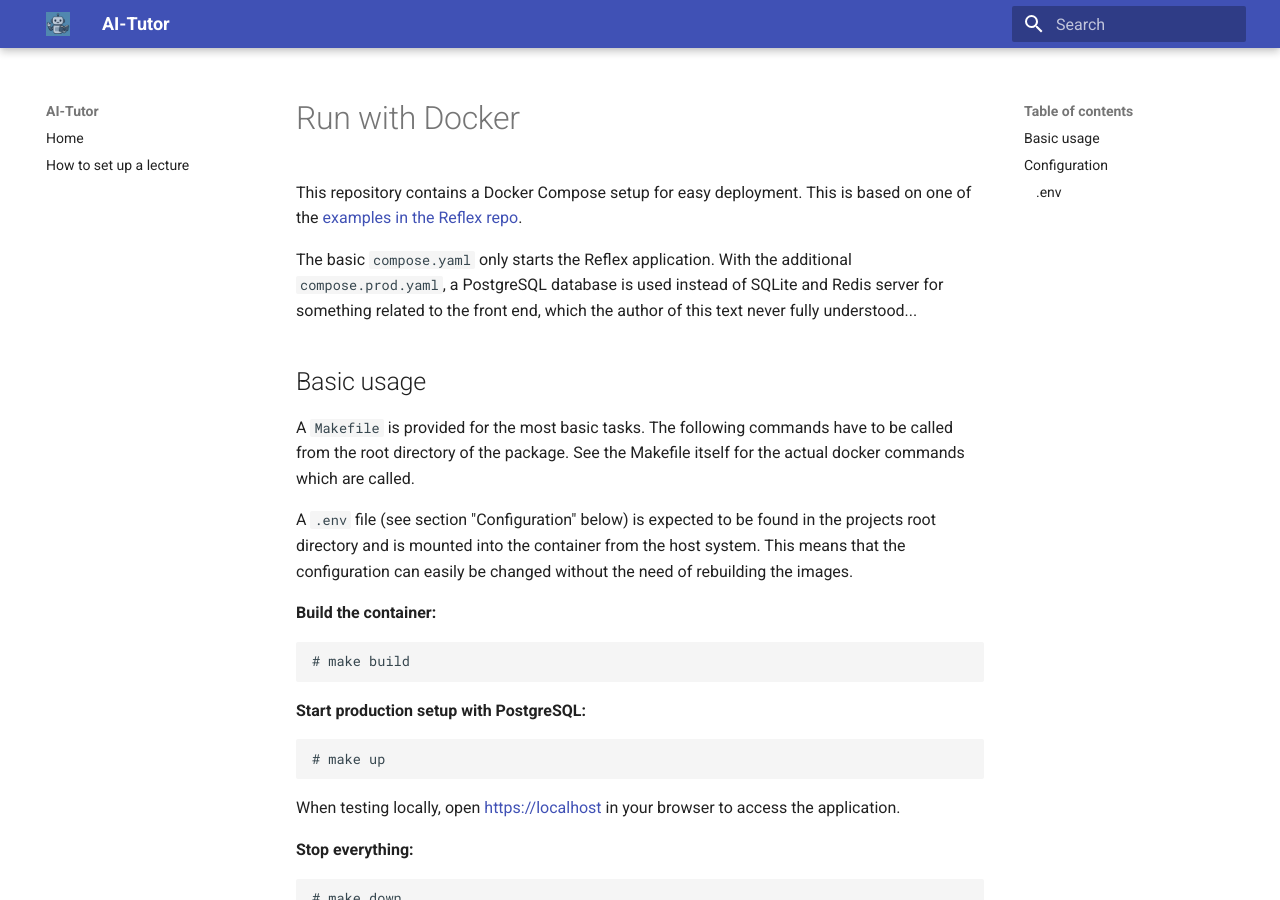
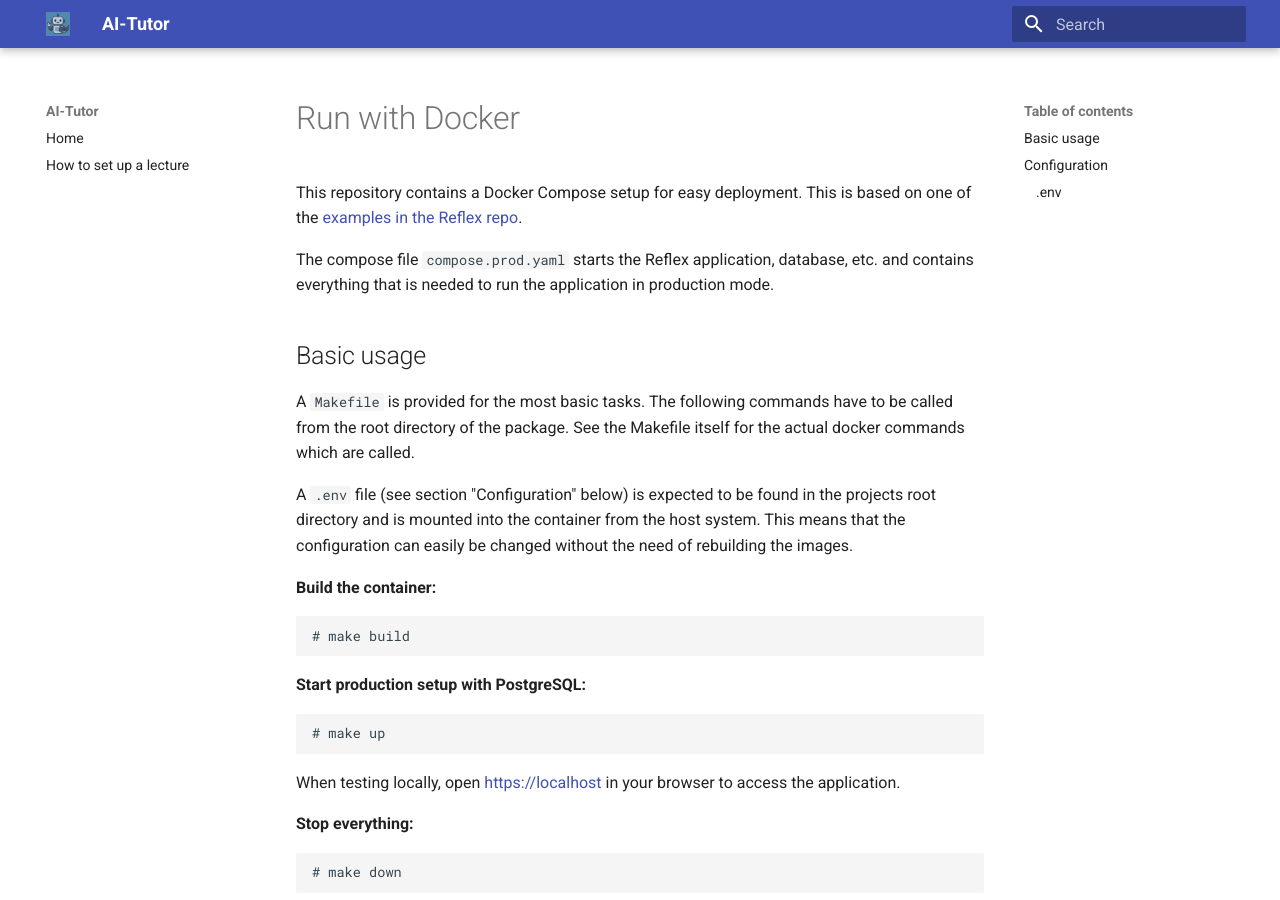
Before and after one commit to martius-lab/ai-tutor, an MkDocs documentation site: the page built from docs/docker.md, in a window 1280 px wide and 900 px high. Built offline with MkDocs 1.6.1 and Material for MkDocs 9.7.7, drawn with Linux system fonts in a browser that asks for light colours.

Commit message:
docker: Simplify the production file
We never used the Docker + SQLite setup given by using `compose.yaml`
alone.  To simlify the setup, just move everything to
`compose.prod.yaml` and delete `compose.yaml`.

I kept the "prod" variant instead of just `compose.yaml` for better
distinction with the soon-to-be-added compose file for development
database.

```diff
--- a/compose.mailpit.yaml
+++ b/compose.mailpit.yaml
@@ -1,5 +1,5 @@
 # Use this override file to test SMTP delivery locally with Mailpit.
-#     docker compose -f compose.yaml -f compose.mailpit.yaml up
+#     docker compose -f compose.mailpit.yaml up
 services:
   mailpit:
     image: axllent/mailpit
--- a/compose.tools.yaml
+++ b/compose.tools.yaml
@@ -1,6 +1,6 @@
 # Use this override file with `compose.prod.yaml` to run admin tools
 # for production services.
-#     docker compose -f compose.yaml -f compose.prod.yaml -f compose.tools.yaml up -d
+#     docker compose -f compose.prod.yaml -f compose.tools.yaml up -d
 services:
   adminer:
     image: adminer
--- a/docs/docker.md
+++ b/docs/docker.md
@@ -4,10 +4,8 @@ This repository contains a Docker Compose setup for easy deployment.  This is ba
 one of the [examples in the Reflex
 repo](https://github.com/reflex-dev/reflex/tree/main/docker-example/production-compose).
 
-The basic `compose.yaml` only starts the Reflex application.  With the additional
-`compose.prod.yaml`, a PostgreSQL database is used instead of SQLite and Redis server
-for something related to the front end, which the author of this text never fully
-understood...
+The compose file `compose.prod.yaml` starts the Reflex application, database, etc. and
+contains everything that is needed to run the application in production mode.
 
 
 ## Basic usage
```
Also changed, not shown: compose.prod.yaml (+58 -9 lines), compose.yaml (deleted, +0 -62 lines), 1 other file.
